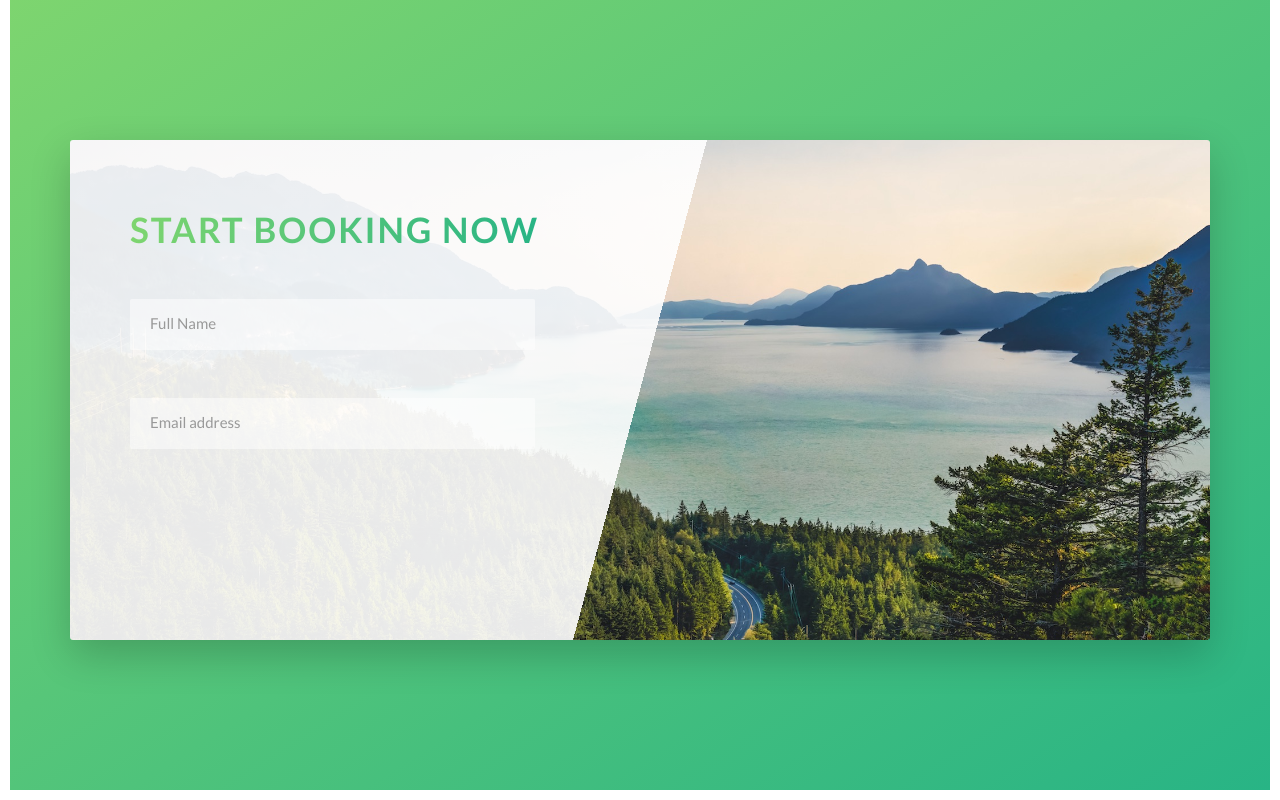
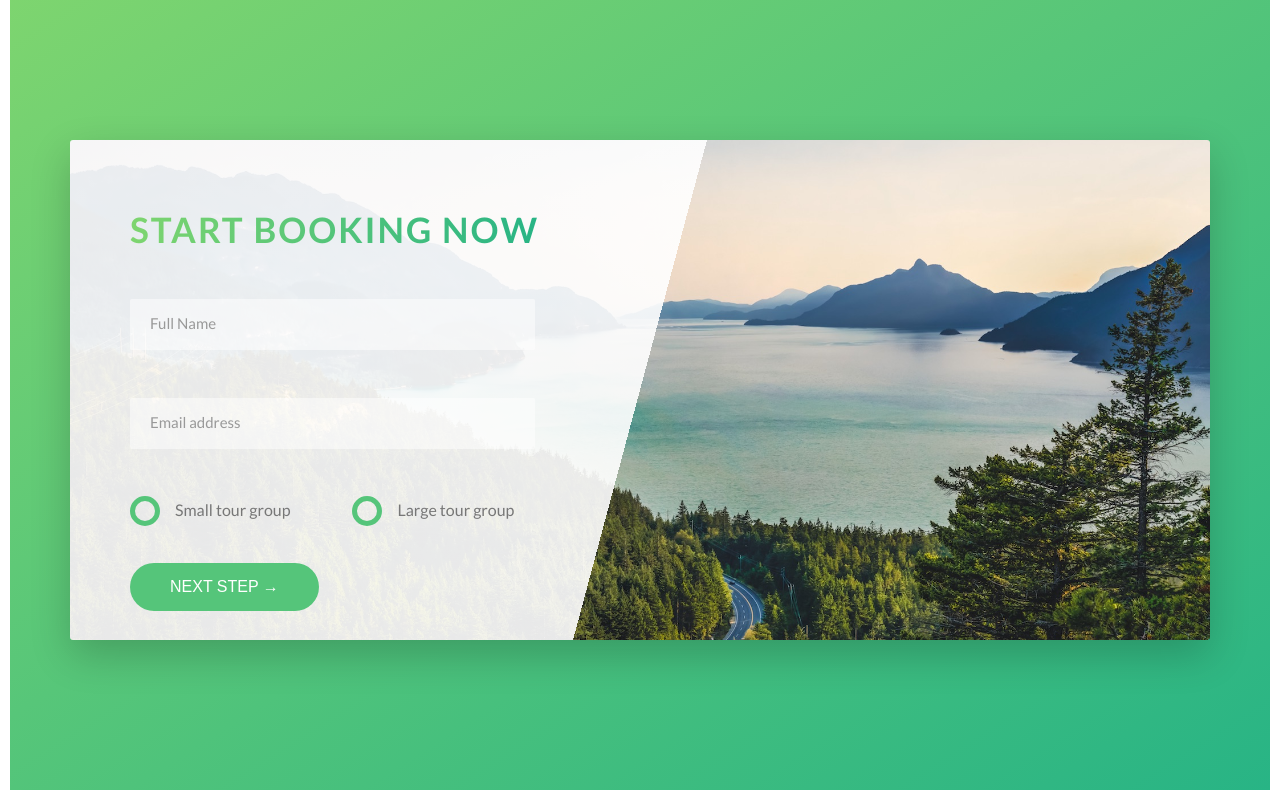
Before and after one commit to rodrigolemos/natours, a website: page index.html in a window 1280 px wide. Shown: the part 4522-5322 px from the top of the page. Drawn offline with Linux system fonts and the light colour scheme.

Commit message:
Booking section - radio buttons

```diff
--- a/index.html
+++ b/index.html
@@ -294,6 +294,28 @@
                   <label for="email" class="form__label">Email address</label>
                 </div>
 
+                <div class="form__group u-margin-bottom-medium">
+                  <div class="form__radio-group">
+                    <input type="radio" class="form__radio-input" id="small" name="size">
+                    <label for="small" class="form__radio-label">
+                      <span class="form__radio-button"></span>
+                      Small tour group
+                    </label>
+                  </div>
+
+                  <div class="form__radio-group">
+                    <input type="radio" class="form__radio-input" id="large" name="size">
+                    <label for="large" class="form__radio-label">
+                      <span class="form__radio-button"></span>
+                      Large tour group
+                    </label>
+                  </div>
+                </div>
+
+                <div class="form__group">
+                  <button class="btn btn--green">Next step &rarr;</button>
+                </div>
+
               </form>
             </div>
           </div>
--- a/sass/base/_utilities.scss
+++ b/sass/base/_utilities.scss
@@ -1,23 +1,23 @@
 .u-center-text {
-  text-align: center;
+  text-align: center !important;
 }
 
 .u-margin-bottom-small {
-  margin-bottom: 1.5rem;
+  margin-bottom: 1.5rem !important;
 }
 
 .u-margin-bottom-medium {
-  margin-bottom: 4rem;
+  margin-bottom: 4rem !important;
 }
 
 .u-margin-bottom-big {
-  margin-bottom: 8rem;
+  margin-bottom: 8rem !important;
 }
 
 .u-margin-top-big {
-  margin-top: 8rem;
+  margin-top: 8rem !important;
 }
 
 .u-margin-top-huge {
-  margin-top: 10rem;
+  margin-top: 10rem !important;
 }
--- a/sass/components/_button.scss
+++ b/sass/components/_button.scss
@@ -1,4 +1,5 @@
 .btn {
+  &,
   &:link,
   &:visited {
     text-transform: uppercase;
@@ -9,6 +10,10 @@
     transition: all .2s ease-in-out;
     position: relative;
     font-size: $default-font-size;
+
+    // Change for the button element
+    border: none;
+    cursor: pointer;
   }
 
   &:hover {
@@ -21,7 +26,9 @@
     }
   }
 
-  &:active {
+  &:active,
+  &:focus {
+    outline: none;
     transform: translateY(-0.1rem);
     box-shadow: 0 0.5rem 1rem rgba($color-black, .2);
   }
--- a/sass/components/_form.scss
+++ b/sass/components/_form.scss
@@ -14,6 +14,7 @@
         border-bottom: .3rem solid transparent;
         width: 90%;
         display: block;
+        transition: all .3s;
 
         &:focus {
             outline: none;
@@ -44,4 +45,50 @@
         visibility: hidden;
         transform: translateY(-4rem);
     }
+
+    &__radio-group {
+        width: 49%;
+        display: inline-block;
+    }
+
+    &__radio-input {
+        display: none;
+    }
+
+    &__radio-label {
+        font-size: $default-font-size;
+        cursor: pointer;
+        position: relative;
+        padding-left: 4.5rem;
+    }
+
+    &__radio-button {
+        height: 3rem;
+        width: 3rem;
+        border: .5rem solid $color-primary;
+        border-radius: 50%;
+        display: inline-block;
+        position: absolute;
+        left: 0;
+        top: -.45rem;
+
+        &::after {
+            content: "";
+            display: block;
+            height: 1.3rem;
+            width: 1.3rem;
+            border-radius: 50%;
+            position: absolute;
+            top: 50%;
+            left: 50%;
+            transform: translate(-50%, -50%);
+            background-color: $color-primary;
+            opacity: 0;
+            transition: opacity .2s;
+        }
+    }
+
+    &__radio-input:checked ~ &__radio-label &__radio-button::after {
+        opacity: 1;
+    }
 }
```
Also changed, not shown: css/style.css.
